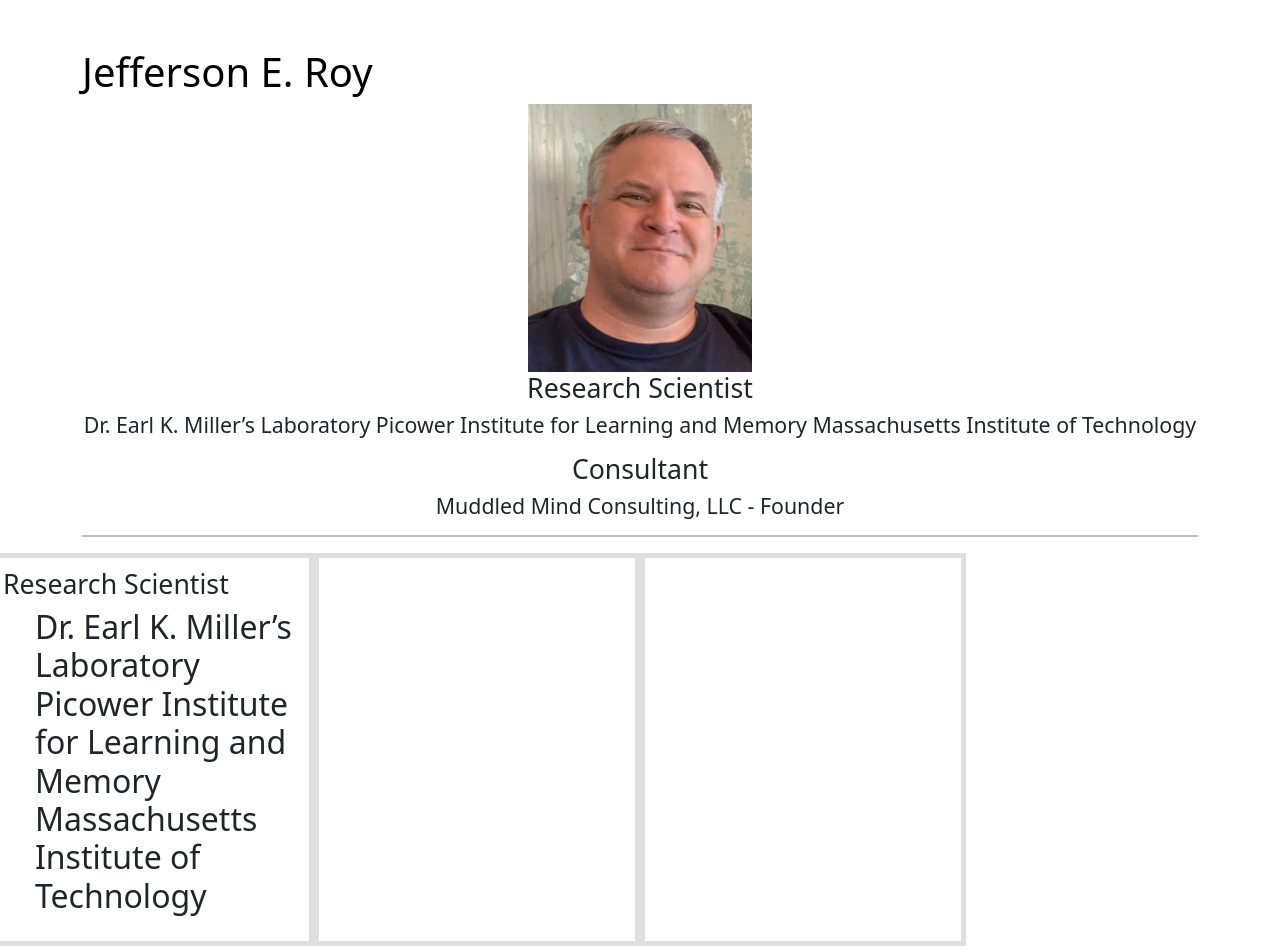
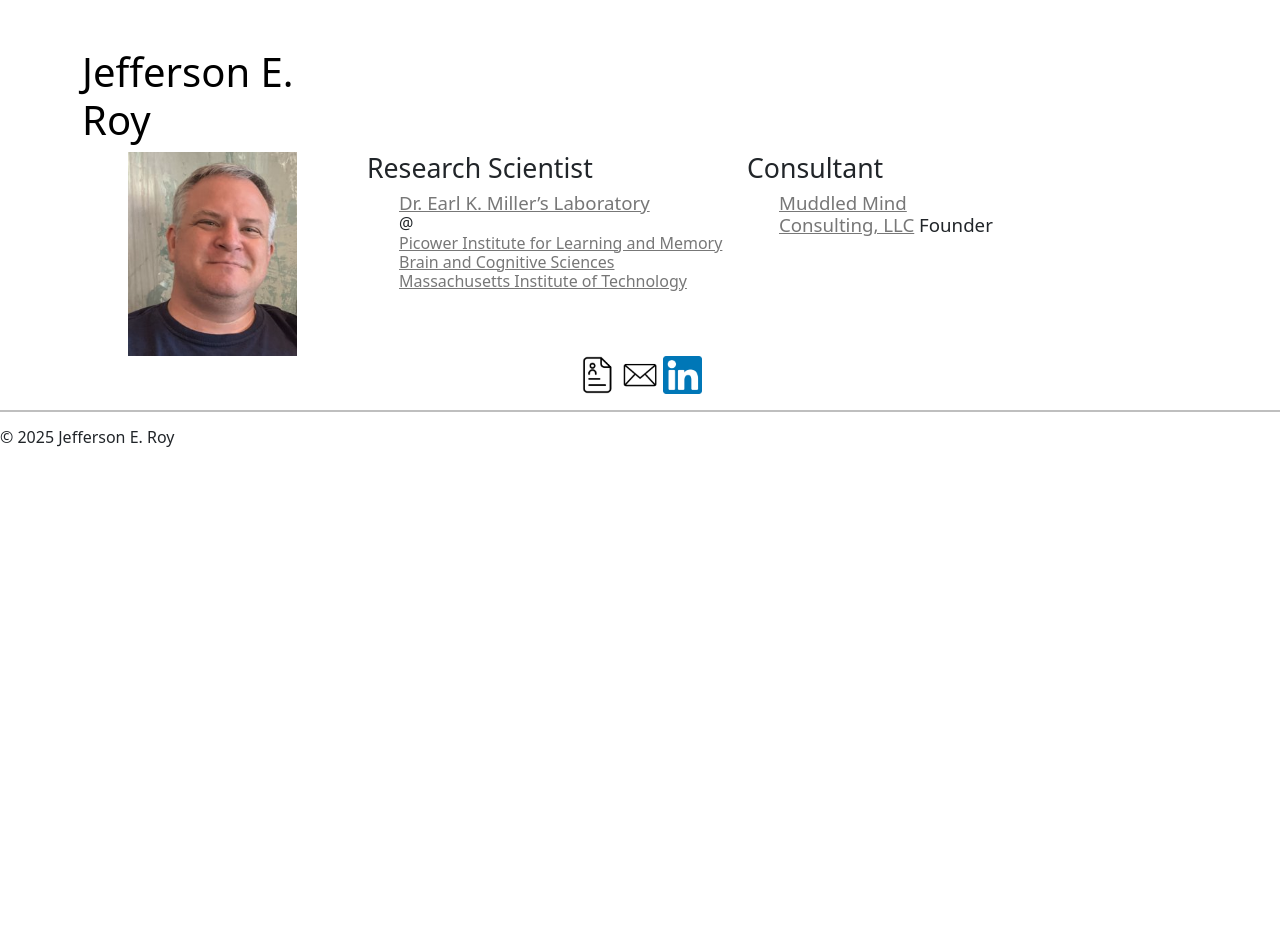
Before and after one commit to jeffersonroy/jeffersonroy.github.io, a plain HTML site: page index.html in a window 1280 px wide. After the commit the page ends 800 px from the top, so only its background shows below. Drawn offline with nearby package versions, Linux system fonts and the light colour scheme.

Commit message:
new website for JR

```diff
--- a/index.html
+++ b/index.html
@@ -19,53 +19,61 @@
     <body>
         <!-- Page Content -->
       <div class="container">
-        <div class="row">
-          <div class="col-lg-12 text-center">
+        <div class="col-lg-3 text-center">
             <h1 class="mt-5" style="color: black; text-align: left;">
                 Jefferson E. Roy
                 </h1>
-            <img src="./assets/picture.jpg" style="width: 20%">
+        </div>
+
+        <div class="row">
+            <div class="col-lg-3 text-center">
+                    <img src="./assets/picture.png" style="width: 65%">
+            </div>
+
+            <div class="col-sm-4 col-lg-4">
                 <h2 style="font-size: 20pt">
                     Research Scientist
                 <h2>
-            <p style="font-size:16pt">
-                Dr. Earl K. Miller’s Laboratory
-                Picower Institute for Learning and Memory
-                Massachusetts Institute of Technology
-            </p>
+                <ul style="list-style-type:none; font-size: 14pt">
+                    <li><a href="https://ekmillerlab.mit.edu/" style="color:#777777" target="_blank">Dr. Earl K. Miller’s Laboratory</a></li>
+                    <li style="font-size: 12pt">@</li>
+                    <li style="font-size: 12pt"><a href="https://picower.mit.edu/" style="color:#777777" target="_blank">Picower Institute for Learning and Memory</a></li>
+                    <li style="font-size: 12pt"><a href="https://bcs.mit.edu/" style="color:#777777" target="_blank">Brain and Cognitive Sciences</a></li>
+                    <li style="font-size: 12pt"><a href="https://mit.edu/" style="color:#777777" target="_blank">Massachusetts Institute of Technology</a></li>
+                </ul>
+            </div>
+
+            <div class="col-sm-3 col-lg-3">
                 <h2 style="font-size: 20pt">
                     Consultant
                     <h2>
-            <p style="font-size:16pt">
-                Muddled Mind Consulting, LLC - Founder
-            </p>
-            <hr class="black">
+                <ul style="list-style-type:none; font-size:14pt">
+                    <li><a href="https://www.muddledmind.com/" style="color:#777777" target="_blank">Muddled Mind Consulting, LLC</a> Founder</li>
+                </ul>
+            </div>
 
         </div>
+      </div>
+
+        <div class="row">
+            <div class="col-sm- col-lg-12 text-center">
+                <a href="./assets/resume.pdf" target="_blank">
+                    <img src="./assets/resume.png" style="width: 3%"></a>
+                <a href="mailto:jroy@mit.edu">
+                    <img src="./assets/email.png" style="width: 3%"></a>
+                <a href="https://www.linkedin.com/in/jeffersonroy/" target="_blank">
+                    <img src="./assets/linkedin.png" style="width: 3%"></a>
             </div>
         </div>
 
 
-        <div class="row">
-            <div class="col-sm-6 col-lg-3" style="border:5px solid #DFDFDF; padding:10px;">
-                <h2 style="font-size: 20pt">
-                    Research Scientist
-                <h2>
-                <ul style="list-style-type:none">
-                    <li>Dr. Earl K. Miller’s Laboratory</li>
-                    <li>Picower Institute for Learning and Memory</li>
-                    <li>Massachusetts Institute of Technology</li>
-                </ul>
+        <hr class="black">
+        <div class="col-sm-6 col-lg-6">
+            <h6>
+                © 2025 Jefferson E. Roy
+            </h6>
         </div>
 
-            <div class="col-sm-6 col-lg-3" style="border:5px solid #DFDFDF; padding:10px;">
-
-            </div>
-
-            <div class="col-sm-6 col-lg-3" style="border:5px solid #DFDFDF; padding:10px;">
-
-            </div>
-        </div>
 
         <!-- Bootstrap core JS-->
         <script src="https://cdn.jsdelivr.net/npm/bootstrap@5.2.3/dist/js/bootstrap.bundle.min.js"></script>
```
Also changed, not shown: assets/email.png (added), assets/linkedin.png (added), assets/picture.png (added), assets/resume.png (added), 3 other files. Lines whose indentation alone changed are shown as unchanged.
